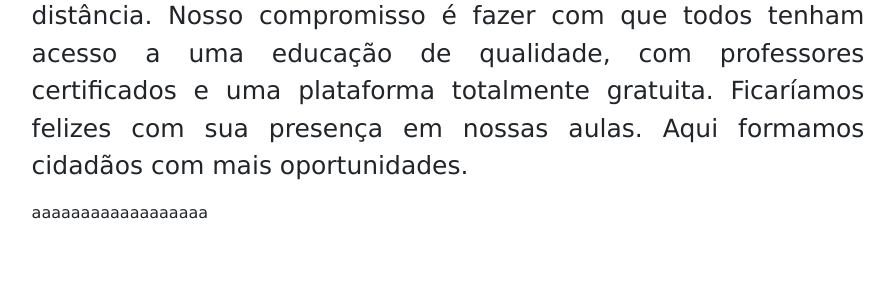
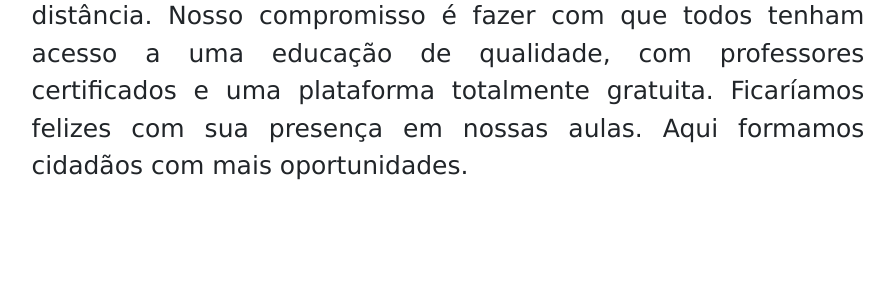
Before and after one commit to GuilhermeLeodeOliveira/tcc-ifsp, a PHP site: page / in a window 1280 px wide. Shown: the part 238-538 px from the top of the page, without its empty margins (192-1086 px from the left). Run offline with PHP 8.4, Linux system fonts and the light colour scheme; some libraries are stand-ins or nearby versions.

Commit message:
Update index.php

```diff
--- a/public/index.php
+++ b/public/index.php
@@ -47,9 +47,6 @@ include 'includes/head.php';
         Aqui formamos cidadãos com mais oportunidades.
       </p>
 
-      <p>
-aaaaaaaaaaaaaaaaaa
-      </p>
     </div>
   </div>
 
```
